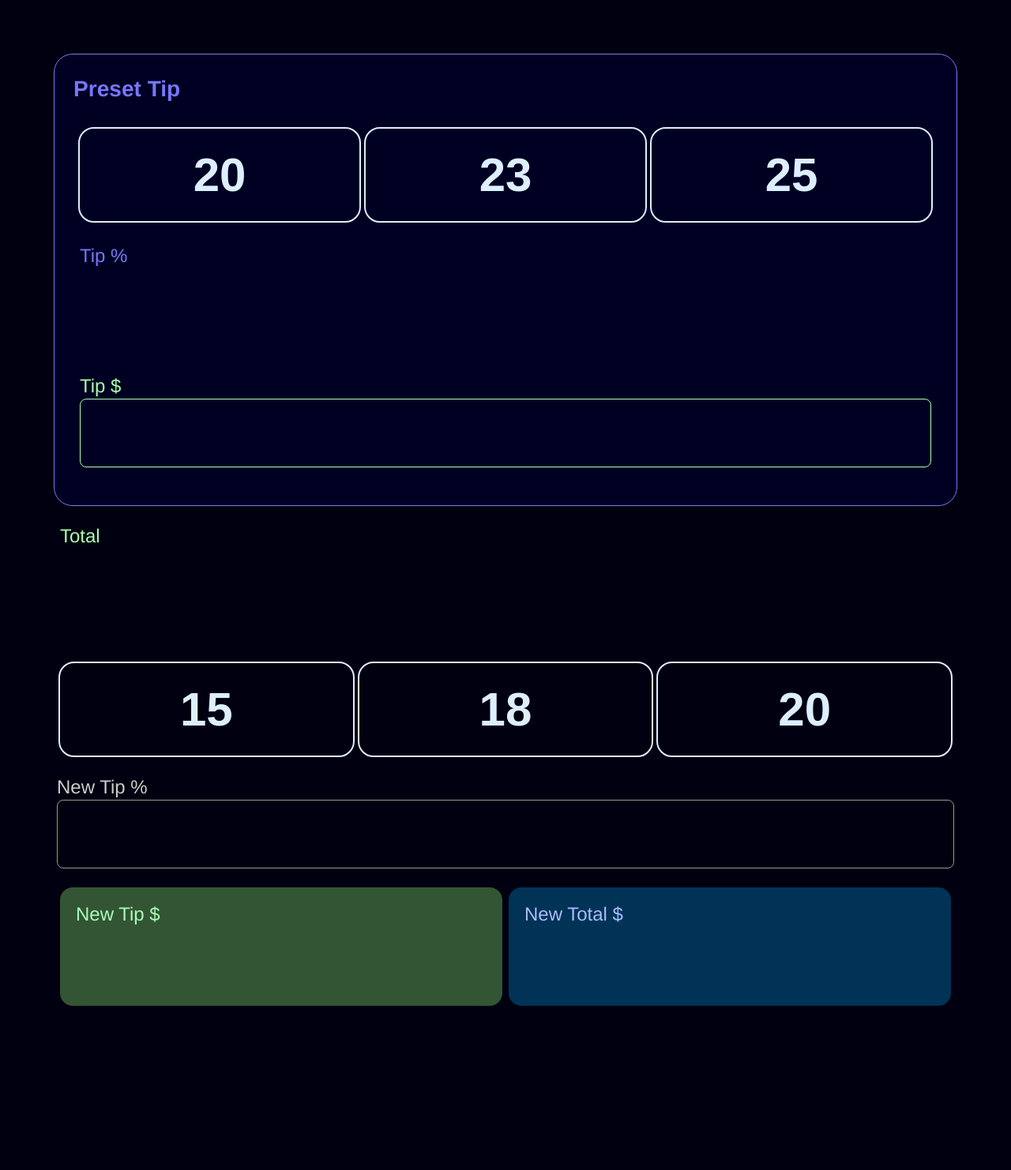
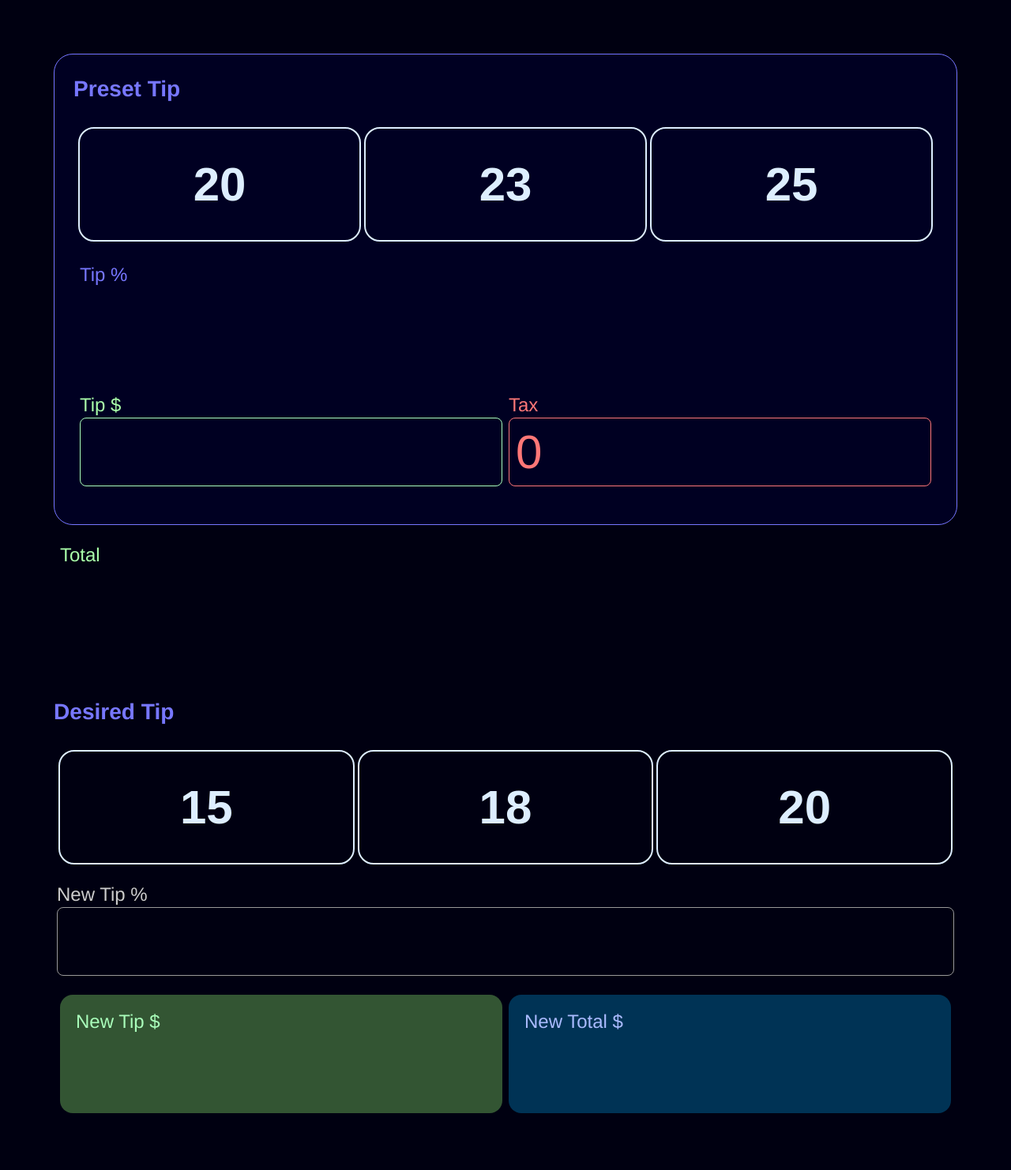
Before and after one commit to pbatterman/pbatterman.github.io, a PHP site: page /tipcalc.html in a window 1280 px wide. Shown: the whole page at 79% size. Before the commit the page ends 1274 px from the top, so only its background shows below. Run offline with PHP 8.4, Linux system fonts and the light colour scheme.

Commit message:
add tax subtraction

```diff
--- a/css/tipCalc.css
+++ b/css/tipCalc.css
@@ -56,7 +56,7 @@ body {
 }
 
 button {
-  padding: 24px;
+  padding: 36px;
   background: transparent;
   border-radius: 20px;
   border: 2px solid #def;
@@ -83,6 +83,10 @@ input {
   color: #ccc;
 }
 
+.explain {
+  font-size: 60px;
+}
+
 input:focus {
   outline: none;
 }
@@ -97,6 +101,10 @@ input:focus {
   color: #afa;
 }
 
+.negative {
+  color: #f77;
+}
+
 input.dollar {
   border: 1px solid #afb;
 }
@@ -104,6 +112,11 @@ input.dollar {
 input.quiet {
   font-weight: normal;
   border: 1px solid transparent;
+}
+
+input.negative {
+  font-weight: normal;
+  border: 1px solid #f77;
 }
 
 .primary,
--- a/tipcalc.html
+++ b/tipcalc.html
@@ -28,10 +28,21 @@
       function calculateTotal() {
         const percent = document.getElementById("tipPercentInput").value;
         const value = document.getElementById("tipDollarValue").value || 1;
+        const tax = document.getElementById("tax").value * 1.0;
         const realPercent = percent * 0.01;
         const calcTotal = (value * 1.0) / realPercent;
-        document.getElementById("calculatedTotal").value = calcTotal.toFixed(2);
+        const totalLessTax = calcTotal - tax;
+        document.getElementById("calculatedTotal").value = totalLessTax.toFixed(
+          2
+        );
         calculateNewTipAndTotal();
+
+        if (tax > 0 && value > 1 && percent > 0) {
+          const explainText = `(${calcTotal.toFixed(2)} - ${tax})`;
+          document.getElementById("totalExplain").innerHTML = explainText;
+        } else {
+          document.getElementById("totalExplain").innerHTML = "";
+        }
       }
 
       const formatter = new Intl.NumberFormat("en-US", {
@@ -72,7 +83,7 @@
             />
           </div>
         </div>
-        <div class="row">
+        <div class="row two">
           <div class="column">
             <label class="dollar" for="tipDollarValue">Tip $</label>
             <input
@@ -82,10 +93,20 @@
               onchange="calculateTotal()"
             />
           </div>
+          <div class="column">
+            <label class="negative" for="tax">Tax</label>
+            <input
+              type="number"
+              class="negative"
+              id="tax"
+              value="0"
+              onchange="calculateTotal()"
+            />
+          </div>
         </div>
       </div>
 
-      <div class="row">
+      <div class="row two">
         <div class="column">
           <label class="dollar" for="calculatedTotal">Total</label>
           <input
@@ -95,8 +116,10 @@
             onchange="calculateNewTipAndTotal()"
           />
         </div>
+        <div id="totalExplain" class="explain"></div>
       </div>
       <br />
+      <h3>Desired Tip</h3>
       <div class="row three">
         <button onclick="setNewTipPercent(15)">15</button>
         <button onclick="setNewTipPercent(18)">18</button>
```
